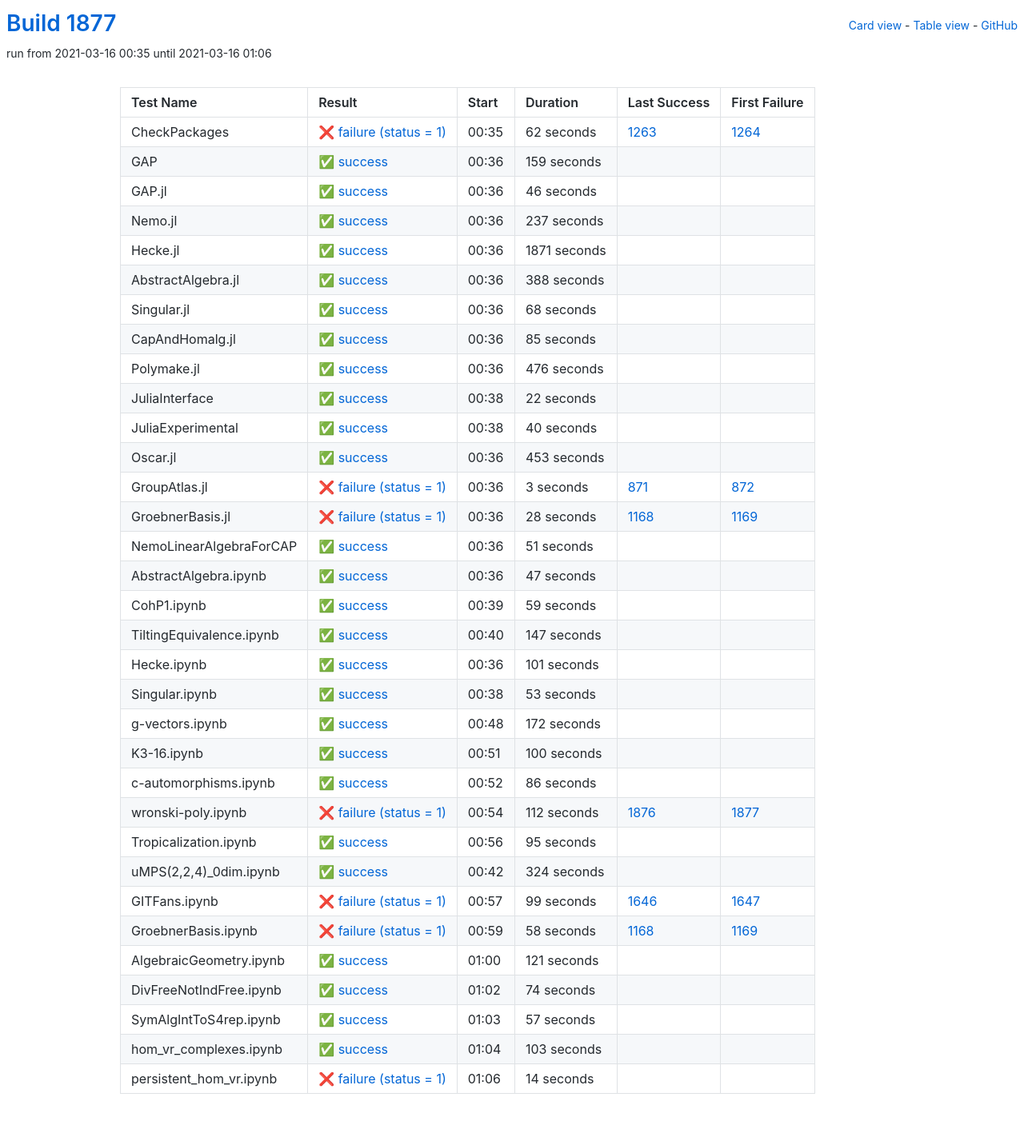
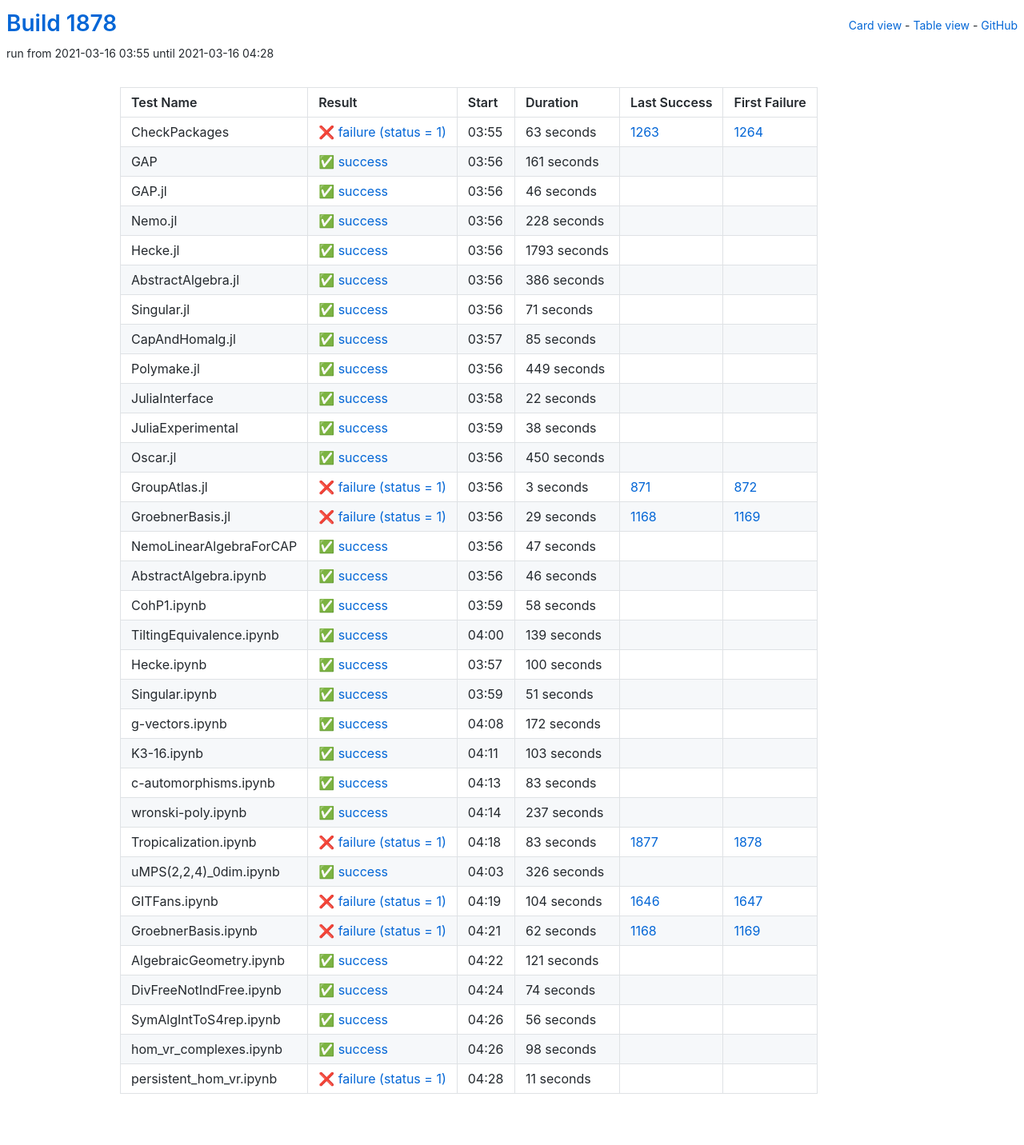
Before and after one commit to oscar-system/oscar-ci-status-stable, a Jekyll site: the page built from table.html, in a window 1280 px wide. Shown: the whole page at 80% size. Built offline with Jekyll 4.4.1, drawn with Linux system fonts in a browser that asks for light colours.

Commit message:
Build #1878

```diff
--- a/_data/ci.yml
+++ b/_data/ci.yml
@@ -1,6 +1,6 @@
 ---
-build: 1877
-build_url: https://oscarci.mathematik.uni-kl.de/job/oscar-stable/1877/
+build: 1878
+build_url: https://oscarci.mathematik.uni-kl.de/job/oscar-stable/1878/
 job: oscar-stable
 organization: oscar-system
 repo: oscar-ci-status-stable
@@ -8,32 +8,32 @@ repourl: https://github.com/oscar-system/oscar-ci-status-stable
 tests:
 - name: CheckPackages
   id: checkpackages
-  log: https://oscarci.mathematik.uni-kl.de/job/oscar-stable/1877/artifact/logs/build-1877/CheckPackages.log
-  start: 2021-03-16 00:35
+  log: https://oscarci.mathematik.uni-kl.de/job/oscar-stable/1878/artifact/logs/build-1878/CheckPackages.log
+  start: 2021-03-16 03:55
   success: false
   exitcode: 1
   status: failure
-  duration: 62
+  duration: 63
   last_success: 1263
   last_success_url: https://oscarci.mathematik.uni-kl.de/job/oscar-stable/1263/
   first_failure: 1264
   first_failure_url: https://oscarci.mathematik.uni-kl.de/job/oscar-stable/1264/
 - name: GAP
   id: gap
-  log: https://oscarci.mathematik.uni-kl.de/job/oscar-stable/1877/artifact/logs/build-1877/GAP.log
-  start: 2021-03-16 00:36
+  log: https://oscarci.mathematik.uni-kl.de/job/oscar-stable/1878/artifact/logs/build-1878/GAP.log
+  start: 2021-03-16 03:56
   success: true
   exitcode: 0
   status: success
-  duration: 159
+  duration: 161
   last_success: false
   last_success_url:
   first_failure: false
   first_failure_url:
 - name: GAP.jl
   id: gap-jl
-  log: https://oscarci.mathematik.uni-kl.de/job/oscar-stable/1877/artifact/logs/build-1877/GAP.jl.log
-  start: 2021-03-16 00:36
+  log: https://oscarci.mathematik.uni-kl.de/job/oscar-stable/1878/artifact/logs/build-1878/GAP.jl.log
+  start: 2021-03-16 03:56
   success: true
   exitcode: 0
   status: success
@@ -44,56 +44,56 @@ tests:
   first_failure_url:
 - name: Nemo.jl
   id: nemo-jl
-  log: https://oscarci.mathematik.uni-kl.de/job/oscar-stable/1877/artifact/logs/build-1877/Nemo.jl.log
-  start: 2021-03-16 00:36
+  log: https://oscarci.mathematik.uni-kl.de/job/oscar-stable/1878/artifact/logs/build-1878/Nemo.jl.log
+  start: 2021-03-16 03:56
   success: true
   exitcode: 0
   status: success
-  duration: 237
+  duration: 228
   last_success: false
   last_success_url:
   first_failure: false
   first_failure_url:
 - name: Hecke.jl
   id: hecke-jl
-  log: https://oscarci.mathematik.uni-kl.de/job/oscar-stable/1877/artifact/logs/build-1877/Hecke.jl.log
-  start: 2021-03-16 00:36
+  log: https://oscarci.mathematik.uni-kl.de/job/oscar-stable/1878/artifact/logs/build-1878/Hecke.jl.log
+  start: 2021-03-16 03:56
   success: true
   exitcode: 0
   status: success
-  duration: 1871
+  duration: 1793
   last_success: false
   last_success_url:
   first_failure: false
   first_failure_url:
 - name: AbstractAlgebra.jl
   id: abstractalgebra-jl
-  log: https://oscarci.mathematik.uni-kl.de/job/oscar-stable/1877/artifact/logs/build-1877/AbstractAlgebra.jl.log
-  start: 2021-03-16 00:36
+  log: https://oscarci.mathematik.uni-kl.de/job/oscar-stable/1878/artifact/logs/build-1878/AbstractAlgebra.jl.log
+  start: 2021-03-16 03:56
   success: true
   exitcode: 0
   status: success
-  duration: 388
+  duration: 386
   last_success: false
   last_success_url:
   first_failure: false
   first_failure_url:
 - name: Singular.jl
   id: singular-jl
-  log: https://oscarci.mathematik.uni-kl.de/job/oscar-stable/1877/artifact/logs/build-1877/Singular.jl.log
-  start: 2021-03-16 00:36
+  log: https://oscarci.mathematik.uni-kl.de/job/oscar-stable/1878/artifact/logs/build-1878/Singular.jl.log
+  start: 2021-03-16 03:56
   success: true
   exitcode: 0
   status: success
-  duration: 68
+  duration: 71
   last_success: false
   last_success_url:
   first_failure: false
   first_failure_url:
 - name: CapAndHomalg.jl
   id: capandhomalg-jl
-  log: https://oscarci.mathematik.uni-kl.de/job/oscar-stable/1877/artifact/logs/build-1877/CapAndHomalg.jl.log
-  start: 2021-03-16 00:36
+  log: https://oscarci.mathematik.uni-kl.de/job/oscar-stable/1878/artifact/logs/build-1878/CapAndHomalg.jl.log
+  start: 2021-03-16 03:57
   success: true
   exitcode: 0
   status: success
@@ -104,20 +104,20 @@ tests:
   first_failure_url:
 - name: Polymake.jl
   id: polymake-jl
-  log: https://oscarci.mathematik.uni-kl.de/job/oscar-stable/1877/artifact/logs/build-1877/Polymake.jl.log
-  start: 2021-03-16 00:36
+  log: https://oscarci.mathematik.uni-kl.de/job/oscar-stable/1878/artifact/logs/build-1878/Polymake.jl.log
+  start: 2021-03-16 03:56
   success: true
   exitcode: 0
   status: success
-  duration: 476
+  duration: 449
   last_success: false
   last_success_url:
   first_failure: false
   first_failure_url:
 - name: JuliaInterface
   id: juliainterface
-  log: https://oscarci.mathematik.uni-kl.de/job/oscar-stable/1877/artifact/logs/build-1877/JuliaInterface.log
-  start: 2021-03-16 00:38
+  log: https://oscarci.mathematik.uni-kl.de/job/oscar-stable/1878/artifact/logs/build-1878/JuliaInterface.log
+  start: 2021-03-16 03:58
   success: true
   exitcode: 0
   status: success
@@ -128,32 +128,32 @@ tests:
   first_failure_url:
 - name: JuliaExperimental
   id: juliaexperimental
-  log: https://oscarci.mathematik.uni-kl.de/job/oscar-stable/1877/artifact/logs/build-1877/JuliaExperimental.log
-  start: 2021-03-16 00:38
+  log: https://oscarci.mathematik.uni-kl.de/job/oscar-stable/1878/artifact/logs/build-1878/JuliaExperimental.log
+  start: 2021-03-16 03:59
   success: true
   exitcode: 0
   status: success
-  duration: 40
+  duration: 38
   last_success: false
   last_success_url:
   first_failure: false
   first_failure_url:
 - name: Oscar.jl
   id: oscar-jl
-  log: https://oscarci.mathematik.uni-kl.de/job/oscar-stable/1877/artifact/logs/build-1877/Oscar.jl.log
-  start: 2021-03-16 00:36
+  log: https://oscarci.mathematik.uni-kl.de/job/oscar-stable/1878/artifact/logs/build-1878/Oscar.jl.log
+  start: 2021-03-16 03:56
   success: true
   exitcode: 0
   status: success
-  duration: 453
+  duration: 450
   last_success: false
   last_success_url:
   first_failure: false
   first_failure_url:
 - name: GroupAtlas.jl
   id: groupatlas-jl
-  log: https://oscarci.mathematik.uni-kl.de/job/oscar-stable/1877/artifact/logs/build-1877/GroupAtlas.jl.log
-  start: 2021-03-16 00:36
+  log: https://oscarci.mathematik.uni-kl.de/job/oscar-stable/1878/artifact/logs/build-1878/GroupAtlas.jl.log
+  start: 2021-03-16 03:56
   success: false
   exitcode: 1
   status: failure
@@ -164,20 +164,80 @@ tests:
   first_failure_url: https://oscarci.mathematik.uni-kl.de/job/oscar-stable/872/
 - name: GroebnerBasis.jl
   id: groebnerbasis-jl
-  log: https://oscarci.mathematik.uni-kl.de/job/oscar-stable/1877/artifact/logs/build-1877/GroebnerBasis.jl.log
-  start: 2021-03-16 00:36
+  log: https://oscarci.mathematik.uni-kl.de/job/oscar-stable/1878/artifact/logs/build-1878/GroebnerBasis.jl.log
+  start: 2021-03-16 03:56
   success: false
   exitcode: 1
   status: failure
-  duration: 28
+  duration: 29
   last_success: 1168
   last_success_url: https://oscarci.mathematik.uni-kl.de/job/oscar-stable/1168/
   first_failure: 1169
   first_failure_url: https://oscarci.mathematik.uni-kl.de/job/oscar-stable/1169/
 - name: NemoLinearAlgebraForCAP
   id: nemolinearalgebraforcap
-  log: https://oscarci.mathematik.uni-kl.de/job/oscar-stable/1877/artifact/logs/build-1877/NemoLinearAlgebraForCAP.log
-  start: 2021-03-16 00:36
+  log: https://oscarci.mathematik.uni-kl.de/job/oscar-stable/1878/artifact/logs/build-1878/NemoLinearAlgebraForCAP.log
+  start: 2021-03-16 03:56
+  success: true
+  exitcode: 0
+  status: success
+  duration: 47
+  last_success: false
+  last_success_url:
+  first_failure: false
+  first_failure_url:
+- name: AbstractAlgebra.ipynb
+  id: abstractalgebra-ipynb
+  log: https://oscarci.mathematik.uni-kl.de/job/oscar-stable/1878/artifact/logs/build-1878/AbstractAlgebra.ipynb.log
+  start: 2021-03-16 03:56
+  success: true
+  exitcode: 0
+  status: success
+  duration: 46
+  last_success: false
+  last_success_url:
+  first_failure: false
+  first_failure_url:
+- name: CohP1.ipynb
+  id: cohp1-ipynb
+  log: https://oscarci.mathematik.uni-kl.de/job/oscar-stable/1878/artifact/logs/build-1878/CohP1.ipynb.log
+  start: 2021-03-16 03:59
+  success: true
+  exitcode: 0
+  status: success
+  duration: 58
+  last_success: false
+  last_success_url:
+  first_failure: false
+  first_failure_url:
+- name: TiltingEquivalence.ipynb
+  id: tiltingequivalence-ipynb
+  log: https://oscarci.mathematik.uni-kl.de/job/oscar-stable/1878/artifact/logs/build-1878/TiltingEquivalence.ipynb.log
+  start: 2021-03-16 04:00
+  success: true
+  exitcode: 0
+  status: success
+  duration: 139
+  last_success: false
+  last_success_url:
+  first_failure: false
+  first_failure_url:
+- name: Hecke.ipynb
+  id: hecke-ipynb
+  log: https://oscarci.mathematik.uni-kl.de/job/oscar-stable/1878/artifact/logs/build-1878/Hecke.ipynb.log
+  start: 2021-03-16 03:57
+  success: true
+  exitcode: 0
+  status: success
+  duration: 100
+  last_success: false
+  last_success_url:
+  first_failure: false
+  first_failure_url:
+- name: Singular.ipynb
+  id: singular-ipynb
+  log: https://oscarci.mathematik.uni-kl.de/job/oscar-stable/1878/artifact/logs/build-1878/Singular.ipynb.log
+  start: 2021-03-16 03:59
   success: true
   exitcode: 0
   status: success
@@ -186,70 +246,10 @@ tests:
   last_success_url:
   first_failure: false
   first_failure_url:
-- name: AbstractAlgebra.ipynb
-  id: abstractalgebra-ipynb
-  log: https://oscarci.mathematik.uni-kl.de/job/oscar-stable/1877/artifact/logs/build-1877/AbstractAlgebra.ipynb.log
-  start: 2021-03-16 00:36
-  success: true
-  exitcode: 0
-  status: success
-  duration: 47
-  last_success: false
-  last_success_url:
-  first_failure: false
-  first_failure_url:
-- name: CohP1.ipynb
-  id: cohp1-ipynb
-  log: https://oscarci.mathematik.uni-kl.de/job/oscar-stable/1877/artifact/logs/build-1877/CohP1.ipynb.log
-  start: 2021-03-16 00:39
-  success: true
-  exitcode: 0
-  status: success
-  duration: 59
-  last_success: false
-  last_success_url:
-  first_failure: false
-  first_failure_url:
-- name: TiltingEquivalence.ipynb
-  id: tiltingequivalence-ipynb
-  log: https://oscarci.mathematik.uni-kl.de/job/oscar-stable/1877/artifact/logs/build-1877/TiltingEquivalence.ipynb.log
-  start: 2021-03-16 00:40
-  success: true
-  exitcode: 0
-  status: success
-  duration: 147
-  last_success: false
-  last_success_url:
-  first_failure: false
-  first_failure_url:
-- name: Hecke.ipynb
-  id: hecke-ipynb
-  log: https://oscarci.mathematik.uni-kl.de/job/oscar-stable/1877/artifact/logs/build-1877/Hecke.ipynb.log
-  start: 2021-03-16 00:36
-  success: true
-  exitcode: 0
-  status: success
-  duration: 101
-  last_success: false
-  last_success_url:
-  first_failure: false
-  first_failure_url:
-- name: Singular.ipynb
-  id: singular-ipynb
-  log: https://oscarci.mathematik.uni-kl.de/job/oscar-stable/1877/artifact/logs/build-1877/Singular.ipynb.log
-  start: 2021-03-16 00:38
-  success: true
-  exitcode: 0
-  status: success
-  duration: 53
-  last_success: false
-  last_success_url:
-  first_failure: false
-  first_failure_url:
 - name: g-vectors.ipynb
   id: g-vectors-ipynb
-  log: https://oscarci.mathematik.uni-kl.de/job/oscar-stable/1877/artifact/logs/build-1877/g-vectors.ipynb.log
-  start: 2021-03-16 00:48
+  log: https://oscarci.mathematik.uni-kl.de/job/oscar-stable/1878/artifact/logs/build-1878/g-vectors.ipynb.log
+  start: 2021-03-16 04:08
   success: true
   exitcode: 0
   status: success
@@ -260,92 +260,92 @@ tests:
   first_failure_url:
 - name: K3-16.ipynb
   id: k3-16-ipynb
-  log: https://oscarci.mathematik.uni-kl.de/job/oscar-stable/1877/artifact/logs/build-1877/K3-16.ipynb.log
-  start: 2021-03-16 00:51
+  log: https://oscarci.mathematik.uni-kl.de/job/oscar-stable/1878/artifact/logs/build-1878/K3-16.ipynb.log
+  start: 2021-03-16 04:11
   success: true
   exitcode: 0
   status: success
-  duration: 100
+  duration: 103
   last_success: false
   last_success_url:
   first_failure: false
   first_failure_url:
 - name: c-automorphisms.ipynb
   id: c-automorphisms-ipynb
-  log: https://oscarci.mathematik.uni-kl.de/job/oscar-stable/1877/artifact/logs/build-1877/c-automorphisms.ipynb.log
-  start: 2021-03-16 00:52
+  log: https://oscarci.mathematik.uni-kl.de/job/oscar-stable/1878/artifact/logs/build-1878/c-automorphisms.ipynb.log
+  start: 2021-03-16 04:13
   success: true
   exitcode: 0
   status: success
-  duration: 86
+  duration: 83
   last_success: false
   last_success_url:
   first_failure: false
   first_failure_url:
 - name: wronski-poly.ipynb
   id: wronski-poly-ipynb
-  log: https://oscarci.mathematik.uni-kl.de/job/oscar-stable/1877/artifact/logs/build-1877/wronski-poly.ipynb.log
-  start: 2021-03-16 00:54
-  success: false
-  exitcode: 1
-  status: failure
-  duration: 112
-  last_success: 1876
-  last_success_url: https://oscarci.mathematik.uni-kl.de/job/oscar-stable/1876/
-  first_failure: 1877
-  first_failure_url: https://oscarci.mathematik.uni-kl.de/job/oscar-stable/1877/
-- name: Tropicalization.ipynb
-  id: tropicalization-ipynb
-  log: https://oscarci.mathematik.uni-kl.de/job/oscar-stable/1877/artifact/logs/build-1877/Tropicalization.ipynb.log
-  start: 2021-03-16 00:56
+  log: https://oscarci.mathematik.uni-kl.de/job/oscar-stable/1878/artifact/logs/build-1878/wronski-poly.ipynb.log
+  start: 2021-03-16 04:14
   success: true
   exitcode: 0
   status: success
-  duration: 95
+  duration: 237
   last_success: false
   last_success_url:
   first_failure: false
   first_failure_url:
+- name: Tropicalization.ipynb
+  id: tropicalization-ipynb
+  log: https://oscarci.mathematik.uni-kl.de/job/oscar-stable/1878/artifact/logs/build-1878/Tropicalization.ipynb.log
+  start: 2021-03-16 04:18
+  success: false
+  exitcode: 1
+  status: failure
+  duration: 83
+  last_success: 1877
+  last_success_url: https://oscarci.mathematik.uni-kl.de/job/oscar-stable/1877/
+  first_failure: 1878
+  first_failure_url: https://oscarci.mathematik.uni-kl.de/job/oscar-stable/1878/
 - name: uMPS(2,2,4)_0dim.ipynb
   id: umps-2-2-4-0dim-ipynb
-  log: https://oscarci.mathematik.uni-kl.de/job/oscar-stable/1877/artifact/logs/build-1877/uMPS-2-2-4-_0dim.ipynb.log
-  start: 2021-03-16 00:42
+  log: https://oscarci.mathematik.uni-kl.de/job/oscar-stable/1878/artifact/logs/build-1878/uMPS-2-2-4-_0dim.ipynb.log
+  start: 2021-03-16 04:03
   success: true
   exitcode: 0
   status: success
-  duration: 324
+  duration: 326
   last_success: false
   last_success_url:
   first_failure: false
   first_failure_url:
 - name: GITFans.ipynb
   id: gitfans-ipynb
-  log: https://oscarci.mathematik.uni-kl.de/job/oscar-stable/1877/artifact/logs/build-1877/GITFans.ipynb.log
-  start: 2021-03-16 00:57
+  log: https://oscarci.mathematik.uni-kl.de/job/oscar-stable/1878/artifact/logs/build-1878/GITFans.ipynb.log
+  start: 2021-03-16 04:19
   success: false
   exitcode: 1
   status: failure
-  duration: 99
+  duration: 104
   last_success: 1646
   last_success_url: https://oscarci.mathematik.uni-kl.de/job/oscar-stable/1646/
   first_failure: 1647
   first_failure_url: https://oscarci.mathematik.uni-kl.de/job/oscar-stable/1647/
 - name: GroebnerBasis.ipynb
   id: groebnerbasis-ipynb
-  log: https://oscarci.mathematik.uni-kl.de/job/oscar-stable/1877/artifact/logs/build-1877/GroebnerBasis.ipynb.log
-  start: 2021-03-16 00:59
+  log: https://oscarci.mathematik.uni-kl.de/job/oscar-stable/1878/artifact/logs/build-1878/GroebnerBasis.ipynb.log
+  start: 2021-03-16 04:21
   success: false
   exitcode: 1
   status: failure
-  duration: 58
+  duration: 62
   last_success: 1168
   last_success_url: https://oscarci.mathematik.uni-kl.de/job/oscar-stable/1168/
   first_failure: 1169
   first_failure_url: https://oscarci.mathematik.uni-kl.de/job/oscar-stable/1169/
 - name: AlgebraicGeometry.ipynb
   id: algebraicgeometry-ipynb
-  log: https://oscarci.mathematik.uni-kl.de/job/oscar-stable/1877/artifact/logs/build-1877/AlgebraicGeometry.ipynb.log
-  start: 2021-03-16 01:00
+  log: https://oscarci.mathematik.uni-kl.de/job/oscar-stable/1878/artifact/logs/build-1878/AlgebraicGeometry.ipynb.log
+  start: 2021-03-16 04:22
   success: true
   exitcode: 0
   status: success
@@ -356,8 +356,8 @@ tests:
   first_failure_url:
 - name: DivFreeNotIndFree.ipynb
   id: divfreenotindfree-ipynb
-  log: https://oscarci.mathematik.uni-kl.de/job/oscar-stable/1877/artifact/logs/build-1877/DivFreeNotIndFree.ipynb.log
-  start: 2021-03-16 01:02
+  log: https://oscarci.mathematik.uni-kl.de/job/oscar-stable/1878/artifact/logs/build-1878/DivFreeNotIndFree.ipynb.log
+  start: 2021-03-16 04:24
   success: true
   exitcode: 0
   status: success
@@ -368,36 +368,36 @@ tests:
   first_failure_url:
 - name: SymAlgIntToS4rep.ipynb
   id: symalginttos4rep-ipynb
-  log: https://oscarci.mathematik.uni-kl.de/job/oscar-stable/1877/artifact/logs/build-1877/SymAlgIntToS4rep.ipynb.log
-  start: 2021-03-16 01:03
+  log: https://oscarci.mathematik.uni-kl.de/job/oscar-stable/1878/artifact/logs/build-1878/SymAlgIntToS4rep.ipynb.log
+  start: 2021-03-16 04:26
   success: true
   exitcode: 0
   status: success
-  duration: 57
+  duration: 56
   last_success: false
   last_success_url:
   first_failure: false
   first_failure_url:
 - name: hom_vr_complexes.ipynb
   id: hom-vr-complexes-ipynb
-  log: https://oscarci.mathematik.uni-kl.de/job/oscar-stable/1877/artifact/logs/build-1877/hom_vr_complexes.ipynb.log
-  start: 2021-03-16 01:04
+  log: https://oscarci.mathematik.uni-kl.de/job/oscar-stable/1878/artifact/logs/build-1878/hom_vr_complexes.ipynb.log
+  start: 2021-03-16 04:26
   success: true
   exitcode: 0
   status: success
-  duration: 103
+  duration: 98
   last_success: false
   last_success_url:
   first_failure: false
   first_failure_url:
 - name: persistent_hom_vr.ipynb
   id: persistent-hom-vr-ipynb
-  log: https://oscarci.mathematik.uni-kl.de/job/oscar-stable/1877/artifact/logs/build-1877/persistent_hom_vr.ipynb.log
-  start: 2021-03-16 01:06
+  log: https://oscarci.mathematik.uni-kl.de/job/oscar-stable/1878/artifact/logs/build-1878/persistent_hom_vr.ipynb.log
+  start: 2021-03-16 04:28
   success: false
   exitcode: 1
   status: failure
-  duration: 14
+  duration: 11
   last_success: false
   last_success_url:
   first_failure: false
```
Also changed, not shown: README.md.
